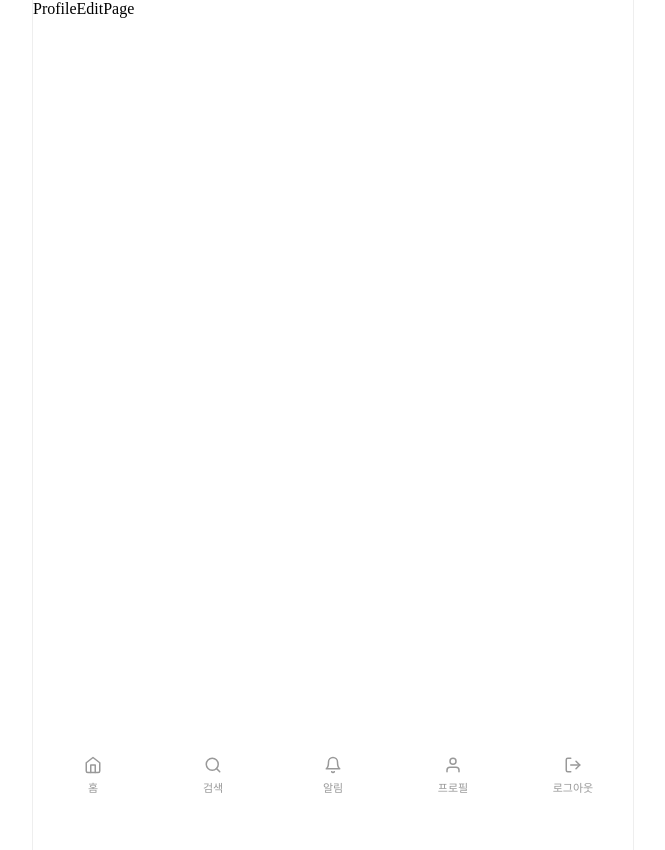
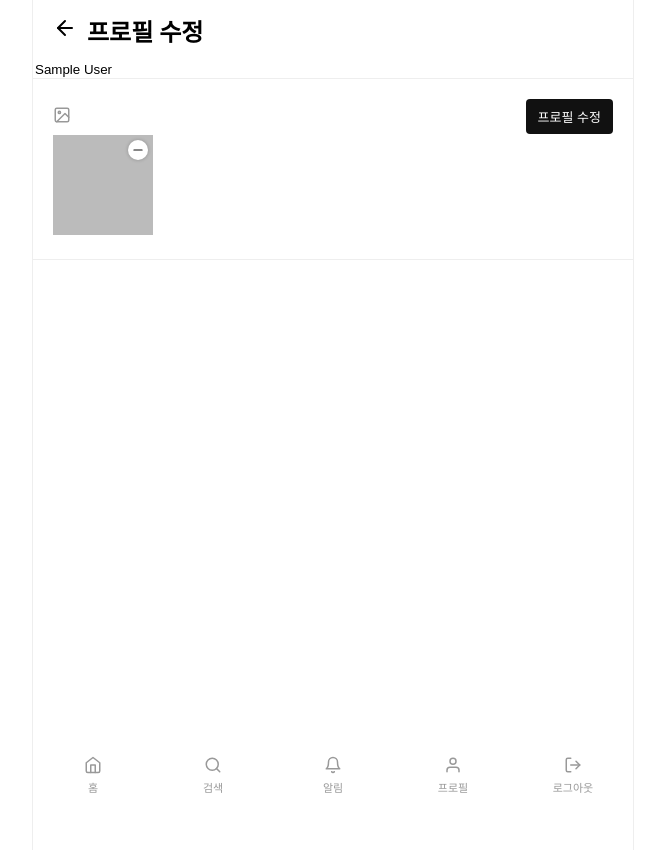
Before and after one commit to yeoning-k/react-sns-app, a React (Create React App) app: page /profile/edit in a window 1280 px wide. Shown: the whole page, without its empty margins (307-972 px from the left). Built offline with nearby package versions, Linux system fonts and the light colour scheme; no server answers; sample sign-in values are in the browser's storage.

Commit message:
feat: 프로필 작업

```diff
--- a/src/pages/profile/edit.tsx
+++ b/src/pages/profile/edit.tsx
@@ -1,3 +1,156 @@
+import { useContext, useEffect, useState } from 'react';
+import PageHeader from '../../components/PageHeader';
+import { FiImage, FiMinus } from 'react-icons/fi';
+import AuthContext from 'context/AuthContext';
+import { v4 as uuidv4 } from 'uuid';
+import { storage } from 'firebaseApp';
+import {
+  deleteObject,
+  getDownloadURL,
+  ref,
+  uploadString
+} from 'firebase/storage';
+import { updateProfile } from 'firebase/auth';
+import { toast } from 'react-toastify';
+import { useNavigate } from 'react-router-dom';
+
+const STORAGE_DOWNLOAD_URL_STRING = 'https://firebasestorage.googleapis.com/';
+
 export default function ProfileEditPage() {
-  return <>ProfileEditPage</>;
+  const [displayName, setDisplayName] = useState<string>('');
+  const [imageUrl, setImageUrl] = useState<string | null>(null);
+
+  const { user } = useContext(AuthContext);
+  const navigate = useNavigate();
+
+  const onSubmit = async (e: any) => {
+    e.preventDefault();
+    const key = `${user?.uid}/${uuidv4()}`;
+    const storageRef = ref(storage, key);
+    let newImageUrl;
+
+    try {
+      if (
+        user?.photoURL &&
+        user?.photoURL?.includes(STORAGE_DOWNLOAD_URL_STRING)
+      ) {
+        const imageRef = ref(storage, user?.photoURL);
+        if (imageRef) {
+          await deleteObject(imageRef).catch(error =>
+            console.log('이미지 삭제 error', error)
+          );
+        }
+      }
+
+      if (imageUrl) {
+        const data = await uploadString(storageRef, imageUrl, 'data_url');
+        newImageUrl = await getDownloadURL(data?.ref);
+      }
+
+      if (user) {
+        await updateProfile(user, {
+          displayName: displayName || '',
+          photoURL: newImageUrl || ''
+        })
+          .then(() => {
+            toast.success('프로필 업데이트가 완료되었습니다.');
+            navigate(`/profile`);
+          })
+          .catch(e => {
+            toast.success('프로필 업데이트가 실패되었습니다.', e);
+          });
+      }
+    } catch (e) {
+      console.log(e);
+    }
+  };
+
+  const onChange = (e: React.ChangeEvent<HTMLInputElement>) => {
+    const {
+      target: { value }
+    } = e;
+
+    setDisplayName(value);
+  };
+
+  const handleFileUpload = (e: any) => {
+    const {
+      target: { files }
+    } = e;
+
+    const file = files?.[0];
+    const fileReader = new FileReader();
+    fileReader?.readAsDataURL(file);
+
+    fileReader.addEventListener('loadend', async (e: any) => {
+      const {
+        currentTarget: { result }
+      } = e;
+      setImageUrl(result);
+    });
+  };
+
+  useEffect(() => {
+    if (user?.photoURL) {
+      setImageUrl(user.photoURL);
+    }
+
+    if (user?.displayName) {
+      setDisplayName(user.displayName);
+    }
+  }, [user]);
+
+  return (
+    <div className="post">
+      <PageHeader title="프로필 수정" />
+      <form className="post-form" onSubmit={onSubmit}>
+        <div className="post-form__profile">
+          <input
+            type="text"
+            className="post-form__input"
+            name="displayName"
+            id="displayName"
+            placeholder="이름"
+            onChange={onChange}
+            value={displayName}
+          />
+        </div>
+        <div className="post-form__bottom">
+          <div className="post-form__file">
+            <label htmlFor="file-input">
+              <FiImage />
+            </label>
+            <input
+              type="file"
+              name="file-input"
+              id="file-input"
+              value=""
+              onChange={handleFileUpload}
+              accept="image/*"
+              className="hidden"
+            />
+            {imageUrl && (
+              <div className="post-form__image">
+                <img
+                  src={imageUrl}
+                  alt="attachment"
+                  width="auto"
+                  height={100}
+                />
+                <div
+                  className="post-form__image-clear-btn"
+                  onClick={() => setImageUrl(null)}
+                >
+                  <FiMinus />
+                </div>
+              </div>
+            )}
+          </div>
+          <button type="submit" className="post-form__submit">
+            프로필 수정
+          </button>
+        </div>
+      </form>
+    </div>
+  );
 }
--- a/src/pages/profile/index.tsx
+++ b/src/pages/profile/index.tsx
@@ -1,9 +1,48 @@
 import { useNavigate } from 'react-router-dom';
 import { FiUser } from 'react-icons/fi';
 import PostCard from 'components/posts/PostCard';
+import { useContext, useEffect, useState } from 'react';
+import { PostProps } from 'pages';
+import AuthContext from 'context/AuthContext';
+import {
+  collection,
+  onSnapshot,
+  orderBy,
+  query,
+  where
+} from 'firebase/firestore';
+import { db } from 'firebaseApp';
 
 export default function ProfilePage() {
   const navigate = useNavigate();
+
+  const [posts, setPosts] = useState<PostProps[]>([]);
+  const [activeTab, setActiveTab] = useState<'my' | 'like'>('my');
+  const { user } = useContext(AuthContext);
+
+  useEffect(() => {
+    if (user) {
+      let postsRef = collection(db, 'posts');
+      let postsQuery = query(
+        postsRef,
+        activeTab === 'like'
+          ? where('likes', 'array-contains', user.uid)
+          : where('uid', '==', user.uid),
+        orderBy('createdAt', 'desc')
+      );
+
+      onSnapshot(postsQuery, snapShot => {
+        let dataObj = snapShot.docs.map(doc => {
+          return {
+            ...doc.data(),
+            id: doc?.id
+          };
+        });
+        setPosts(dataObj as PostProps[]);
+      });
+    }
+  }, [user, activeTab]);
+
   return (
     <>
       <div className="page-header">
@@ -11,10 +50,14 @@ export default function ProfilePage() {
       </div>
       <div className="profile">
         <div className="profile__icon">
-          <FiUser />
+          {user?.photoURL ? (
+            <img src={user.photoURL} alt="user profile" />
+          ) : (
+            <FiUser />
+          )}
         </div>
-        <div className="profile__name">누구님</div>
-        <div className="profile__email">test@test.com</div>
+        <div className="profile__name">{user?.displayName ?? '사용자님'}</div>
+        <div className="profile__email">{user?.email}</div>
         <div className="profile__btn">
           <div
             className="profile__edit"
@@ -26,10 +69,26 @@ export default function ProfilePage() {
         </div>
       </div>
       <div className="tab">
-        <div className="tab__menu tab__menu--active">내가 쓴 글</div>
-        <div className="tab__menu">좋아요</div>
-        <div className="tab__bar"></div>
+        <div
+          className={`tab__menu ${activeTab === 'my' && 'tab__menu--active'}`}
+          onClick={() => setActiveTab('my')}
+        >
+          내가 쓴 글
+        </div>
+        <div
+          className={`tab__menu ${activeTab === 'like' && 'tab__menu--active'}`}
+          onClick={() => setActiveTab('like')}
+        >
+          좋아요
+        </div>
       </div>
+      {posts?.length > 0 ? (
+        posts.map(post => {
+          return <PostCard post={post} key={post.id} />;
+        })
+      ) : (
+        <div className="no-items">게시글이 없습니다 🥲</div>
+      )}
     </>
   );
 }
```
